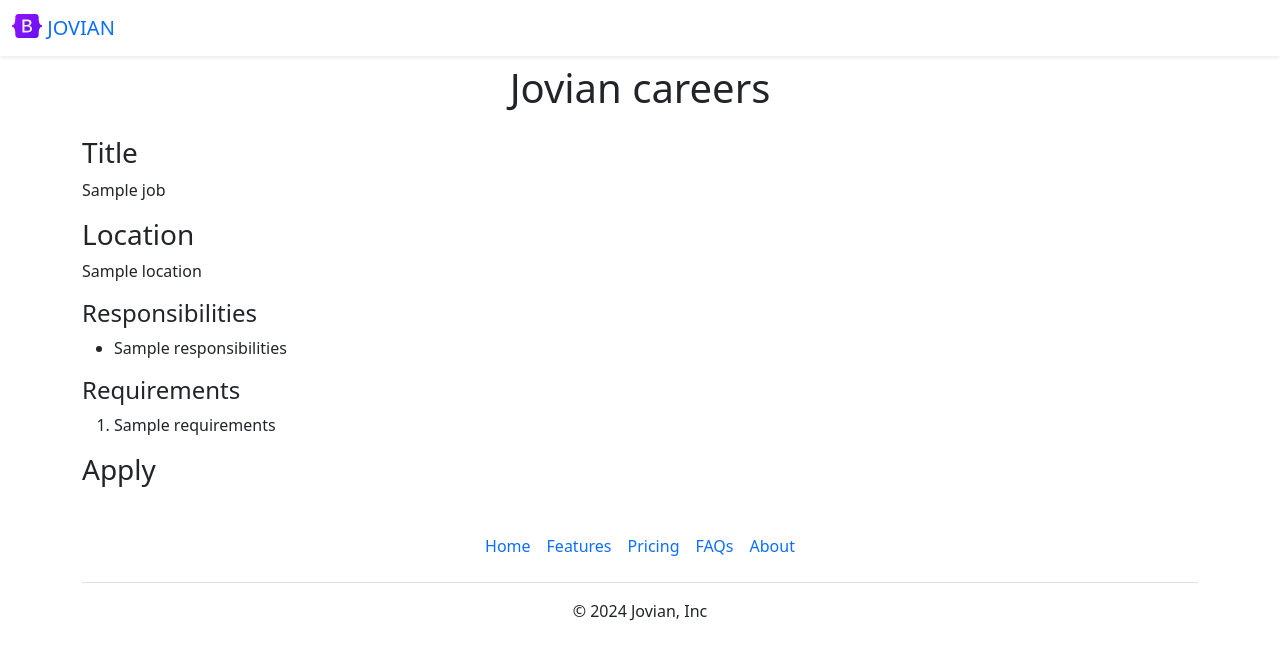
After one commit to Ochiengmorris/john-webv2, a Flask app: template templates/jobpage.html in a window 1280 px wide. The commit adds this page. Shown: the top 660 px of the page. Run offline with Flask 3, Linux system fonts and the light colour scheme; the template is opened without the code that fills it: most values are stand-ins (such as "Sample title", 1, 10 or a date in 2020).

Commit message:
added dynamic pages for the website

```diff
--- a/app.py
+++ b/app.py
@@ -1,5 +1,5 @@
 from flask import Flask, render_template, jsonify
-from database import load_jobs_from_db
+from database import load_jobs_from_db, load_job_from_db
 
 
 app = Flask(__name__)
@@ -43,6 +43,13 @@ def list_jobs():
   jobs = load_jobs_from_db()
   return jsonify(jobs)
 
+@app.route('/api/job/<id>')
+def show_job(id):
+  job = load_job_from_db(id)
+  if not job:
+    return "Not Found", 404
+  return render_template('jobpage.html', job=job)
+
 
 if __name__ == '__main__':
   app.run(host='0.0.0.0', port=8080,   debug=True)
--- /dev/null
+++ b/templates/bootstrap.html
@@ -0,0 +1,5 @@
+<meta charset="UTF-8">
+<meta http-equiv="X-UA-Compatible" content="IE=edge">
+<meta name="viewport" content="width=device-width, initial-scale=1.0">
+
+<link href="https://cdn.jsdelivr.net/npm/bootstrap@5.0.2/dist/css/bootstrap.min.css" rel="stylesheet" integrity="sha384-EVSTQN3/azprG1Anm3QDgpJLIm9Nao0Yz1ztcQTwFspd3yD65VohhpuuCOmLASjC" crossorigin="anonymous">
--- a/templates/jobitem.html
+++ b/templates/jobitem.html
@@ -11,6 +11,6 @@
     {% endif %}
   </div>
   <div class='col-3'>
-    <a href="mailto:mj66342@gmail.com?subject=Application for {{ job['title'] }}" type='button' class= "btn btn-outline-primary float-right align-middle">Apply</a>
+    <a href="/api/job/{{ job['id'] }}" type='button' class= "btn btn-outline-primary float-right align-middle">Apply</a>
   </div>
 </div>
--- /dev/null
+++ b/templates/jobpage.html
@@ -0,0 +1,39 @@
+<!DOCTYPE html>
+<html lang="en">
+<head>
+  {% include ('bootstrap.html') %}
+  <title>{{job['title']}} - Jovian Careers</title>
+</head>
+<body>
+
+  {% include 'nav.html' %}
+
+  <div class="container">
+    <h1 class="text-center mt-2 mb-4">Jovian careers</h1>
+    <h3 class="mb-2">Title</h3>
+    <p>{{job['title']}}</p>
+    <h3>Location</h3>
+    <p>{{ job.location }}</p>
+    {% if 'salary' in job %}
+    <h4>Salary</h4>
+    <p>{{ job.currency }}{{ job.salary }}</p>
+    {% endif %}
+    <h4>Responsibilities</h4>
+    <ul>
+      {% for line in job.responsibilities.split("\n") %}
+      <li>{{line}}</li>
+      {% endfor %}
+    </ul>
+    <h4>Requirements</h4>
+    <ol>
+      {% for line in job.requirements.split("\n") %}
+      <li>{{line}}</li>
+      {% endfor %}
+    </ol>
+    <h3>Apply</h3>
+  </div>
+
+  {% include 'footer.html' %}
+
+</body>
+</html>
--- a/templates/nav.html
+++ b/templates/nav.html
@@ -1,6 +1,6 @@
 <nav class="navbar bg-body-tertiary shadow-sm fixed-top bg-white">
   <div class="container-fluid">
-    <a class="navbar-brand" href="#">
+    <a class="navbar-brand" href="/">
       <img src="/static/images/logo.svg" alt="Logo" width="30" height="24" class="d-inline-block align-text-top">
       JOVIAN
     </a>
```
Also changed, not shown: database.py (+11 -0 lines), templates/base.html (+2 -5 lines).
